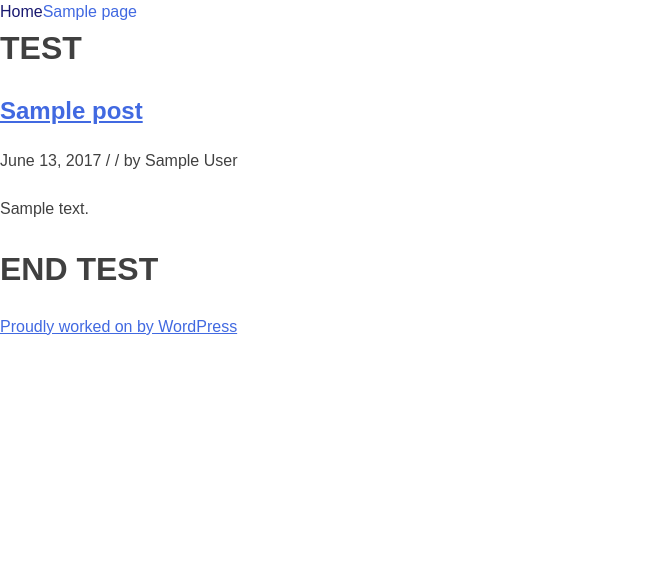
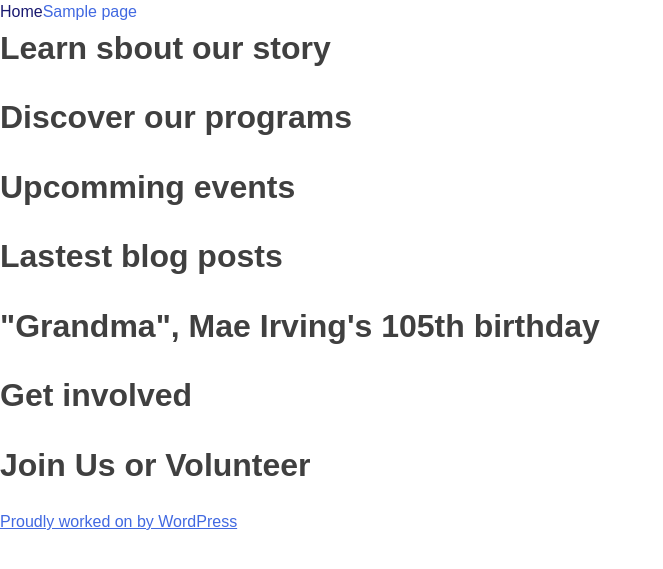
Before and after one commit to redacademy/granville-spring-2017, a WordPress theme: template themes/sgsc/front-page.php in a window 1280 px wide. Shown: the top 569 px of the page, without its empty margins (0-663 px from the left). Run offline with PHP 8.4 and a stand-in for WordPress, Linux system fonts and the light colour scheme; the site name, menu and one post (Sample post) are stand-ins, and other content is empty; some libraries are stand-ins or nearby versions.

Commit message:
added sections and divs to each section & static h1 title

```diff
--- a/themes/sgsc/front-page.php
+++ b/themes/sgsc/front-page.php
@@ -9,7 +9,6 @@ get_header(); ?>
 
 	<div id="primary" class="content-area">
 		<main id="main" class="site-main" role="main">
-    <h1>TEST</h1>
 		<?php if ( have_posts() ) : ?>
 
 			<?php if ( is_home() && ! is_front_page() ) : ?>
@@ -18,13 +17,37 @@ get_header(); ?>
 				</header>
 			<?php endif; ?>
 
-			<?php /* Start the Loop */ ?>
-			<?php while ( have_posts() ) : the_post(); ?>
+			<section class="learn-about-story">
+        <h1>Learn sbout our story</h1>
+      </section>
 
-				<?php get_template_part( 'template-parts/content' ); ?>
+      <section class="programs-event-blog">
+        <div class="front-program">
+          <h1>Discover our programs</h1>
+        </div>
 
-			<?php endwhile; ?>
+        <div class="front-events">
+          <h1>Upcomming events</h1>
+        </div>
 
+        <div class="front-blog">
+          <h1>Lastest blog posts</h1>
+        </div>
+      </section>
+
+      <section class="feature-gallery">
+        <h1>"Grandma", Mae Irving's 105th birthday</h1>
+      </section>
+
+      <section class="involved-join">
+        <div class="front-involved">
+          <h1>Get involved</h1>
+        </div>
+
+        <div class="front-join">
+          <h1>Join Us or Volunteer</h1>
+        </div>
+      </section>
 			<?php the_posts_navigation(); ?>
 
 		<?php else : ?>
@@ -32,7 +55,6 @@ get_header(); ?>
 			<?php get_template_part( 'template-parts/content', 'none' ); ?>
 
 		<?php endif; ?>
-<h1>END TEST</h1>
 		</main><!-- #main -->
 	</div><!-- #primary -->
 
```
